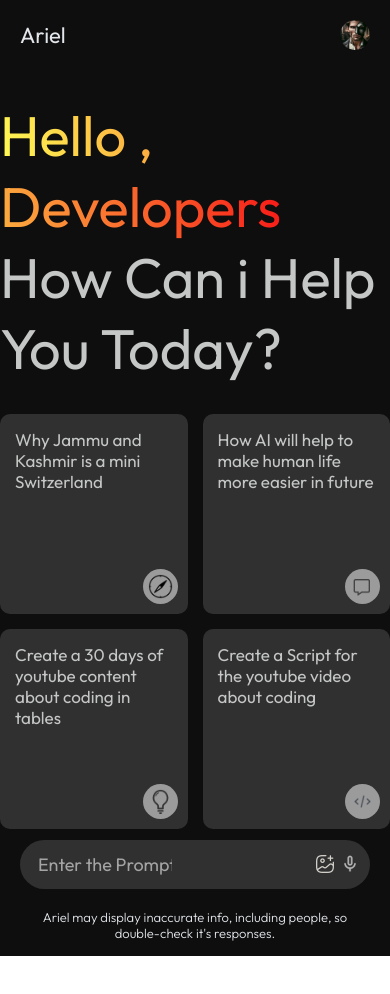
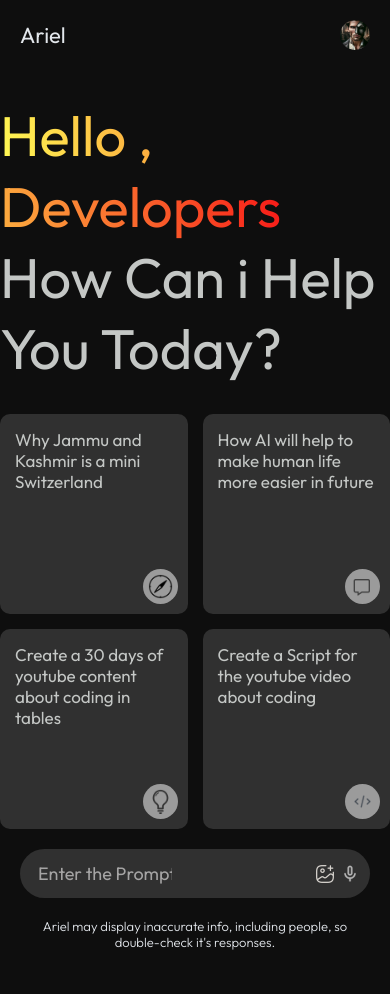
Before and after one commit to vishal-rajpoot/ariel, a React (Vite) app: page / in a window 390 px wide. Shown: the top 994 px of the page. Before the commit the page ends 956 px from the top, so only its background shows below. Built offline with nearby package versions, Linux system fonts and the light colour scheme.

Commit message:
bug: input margin issue fixed

```diff
--- a/src/components/Main/Main.css
+++ b/src/components/Main/Main.css
@@ -170,6 +170,12 @@ animation: loader 3s infinite linear;
 }
 
 @media (max-width:600px) {
+    .main{
+        position: unset;
+    }
+    .main-bottom{
+        position: unset;
+    }
     .main-bottom input{
         flex: none;
         width: 150px;
```
